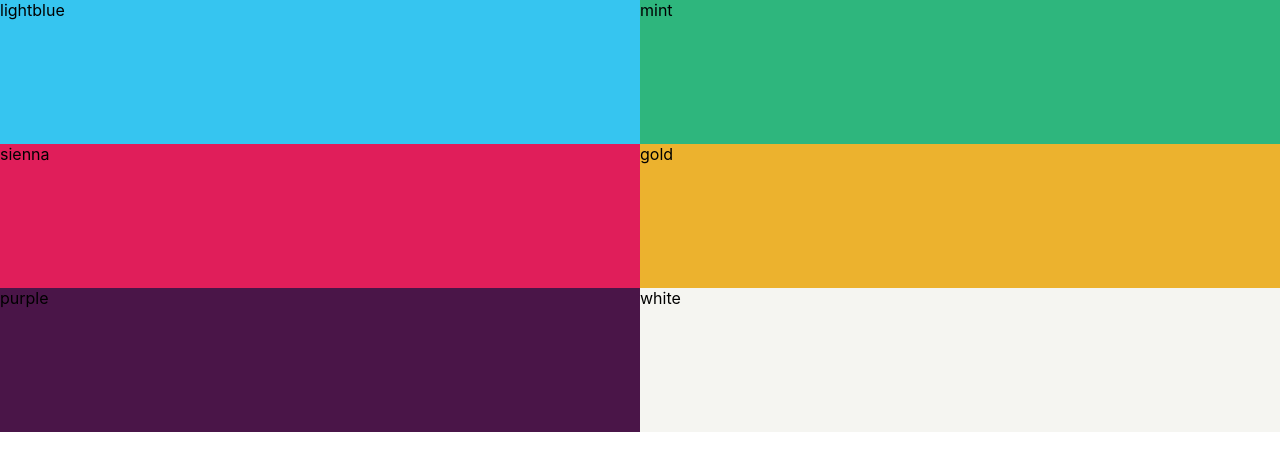
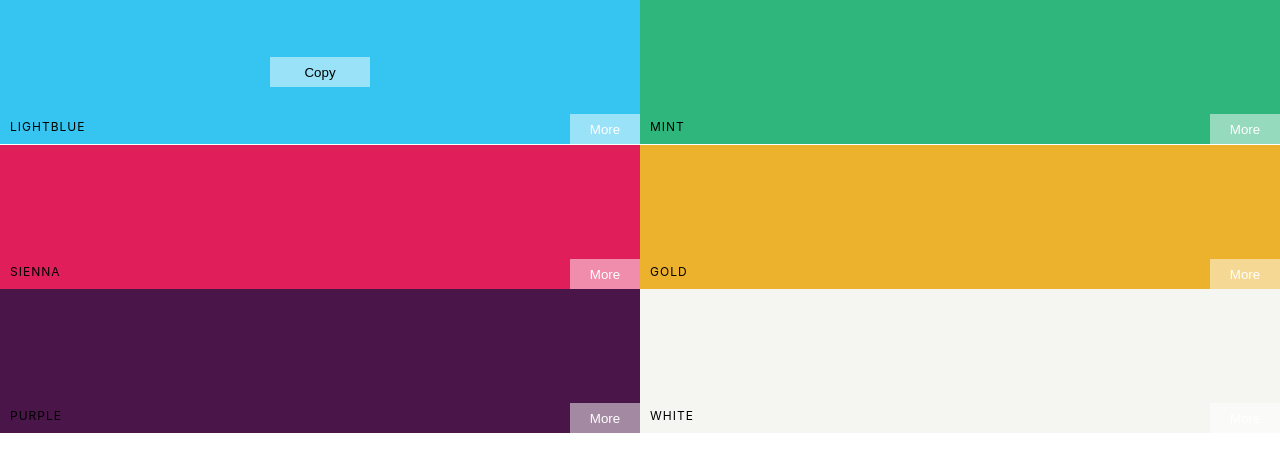
Before and after one commit to jacobdiaz/ColorPaletteApp, a React (Create React App) app: page / in a window 1280 px wide. Shown: the top 472 px of the page. Built offline with nearby package versions, Linux system fonts and the light colour scheme.

Commit message:
Styled Color Box

```diff
--- a/src/ColorBox.css
+++ b/src/ColorBox.css
@@ -5,4 +5,50 @@
   display: inline-block;
   position: relative;
   cursor: pointer;
+  margin-bottom: -3.5px;
 }
+
+.copy-button {
+  width: 100px;
+  height: 30px;
+  position: absolute;
+  display: inline-block;
+  top: 50%;
+  left: 50%;
+  margin-top: -15px;
+  margin-left: -50px;
+  background: rgba(255, 255, 255, 0.493);
+  border: none;
+  cursor: pointer;
+
+  text-align: center;
+  opacity: 0;
+}
+
+.box-content {
+  padding: 10px;
+  position: absolute;
+  width: 100%;
+  left: 0px;
+  bottom: 0px;
+  letter-spacing: 1px;
+  font-size: 12px;
+  text-transform: uppercase;
+}
+/* When you hover over the colorbox... affect the copy button */
+.color-box:hover .copy-button {
+  opacity: 8;
+}
+
+.more-button {
+  background: rgba(255, 255, 255, 0.493);
+  position: absolute;
+  width: 70px;
+  height: 30px;
+  bottom: 0px;
+  right: 0px;
+  border: none;
+  color: white;
+  text-align: center;
+  line-height: 30px;
+}
--- a/src/ColorBox.js
+++ b/src/ColorBox.js
@@ -2,9 +2,17 @@
 import "./ColorBox.css";
 export default class ColorBox extends Component {
   render() {
+    // Grab our props!
+    const { name, background } = this.props;
     return (
       <div className="color-box" style={{ background: this.props.background }}>
-        <span>{this.props.name}</span>
+        <div className="copy-container">
+          <div className="box-content">
+            <span>{name}</span>
+          </div>
+          <button className="copy-button">Copy</button>
+          <button className="more-button">More</button>
+        </div>
       </div>
     );
   }
```
